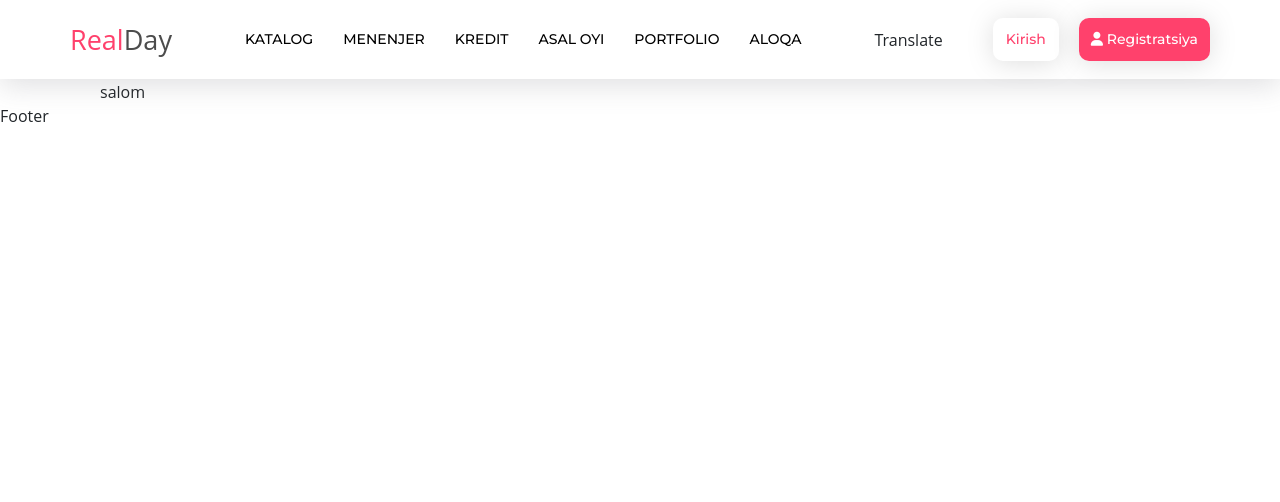
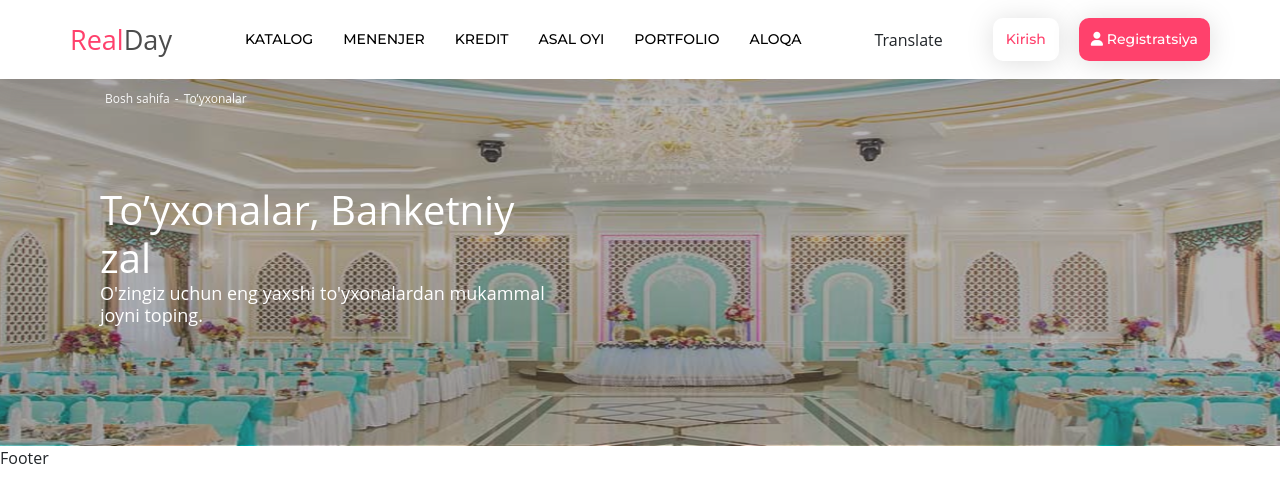
Before and after one commit to tuit212/realDayReact, a React (Create React App) app: page /wedding in a window 1280 px wide. Shown: the top 502 px of the page. Built offline with nearby package versions, Linux system fonts and the light colour scheme; no server answers.

Commit message:
wedding hero

```diff
--- a/src/Pages/Wedding/Wedding.jsx
+++ b/src/Pages/Wedding/Wedding.jsx
@@ -1,11 +1,18 @@
 import React from 'react'
+import PagesHero from '../../common/PagesHero/PagesHero'
 import './Wedding.scss'
-import WeddingHero from './WeddingHero/WeddingHero'
 
 function Wedding() {
     return (
-        <div className='container wedding'>
-            <WeddingHero/>
+        <div className='section-ring' style={{paddingTop:'70px'}}>
+            <div id="weddingHero">
+                <PagesHero
+                    title="To’yxonalar, Banketniy zal"
+                    desc="O'zingiz uchun eng yaxshi to'yxonalardan  mukammal joyni toping."
+                    link = "/wedding"
+                    text="To’yxonalar"
+                />
+            </div>
         </div>
     )
 }
--- a/src/Pages/Wedding/Wedding.scss
+++ b/src/Pages/Wedding/Wedding.scss
@@ -1,4 +1,7 @@
-.wedding{
-    padding: 0 100px;
-    padding-top: 80px;
+#weddingHero{
+    width: 100%;
+    background-image: url("../../Assets/images/pages/wedding/weddingBack.svg");
+    background-position: center;
+    background-size: cover;
+    background-repeat: no-repeat;
 }
--- a/src/Pages/Wedding/WeddingHero/WeddingHero.jsx
+++ /dev/null
@@ -1,11 +0,0 @@
-import React from 'react'
-
-function WeddingHero() {
-    return (
-        <div>
-            salom
-        </div>
-    )
-}
-
-export default WeddingHero
--- a/src/common/PagesHero/PagesHero.scss
+++ b/src/common/PagesHero/PagesHero.scss
@@ -7,7 +7,7 @@
     width: 100%;
 
     & > div {
-        width: 40%;
+        width: 43%;
 
         & > .link {
             font-weight: 500;
```
Also changed, not shown: src/Assets/images/pages/wedding/weddingBack.svg (added).
